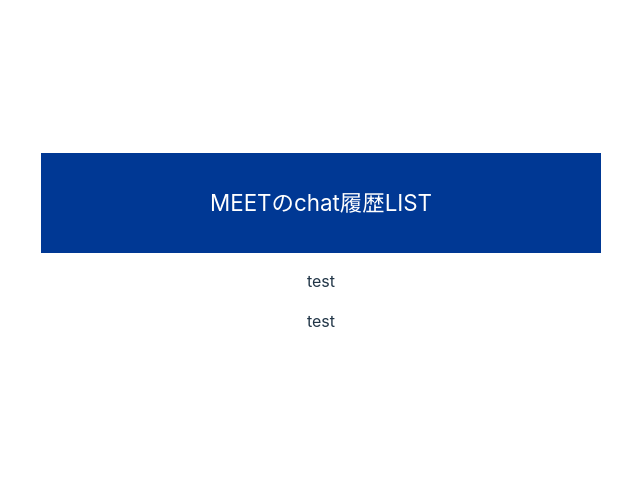
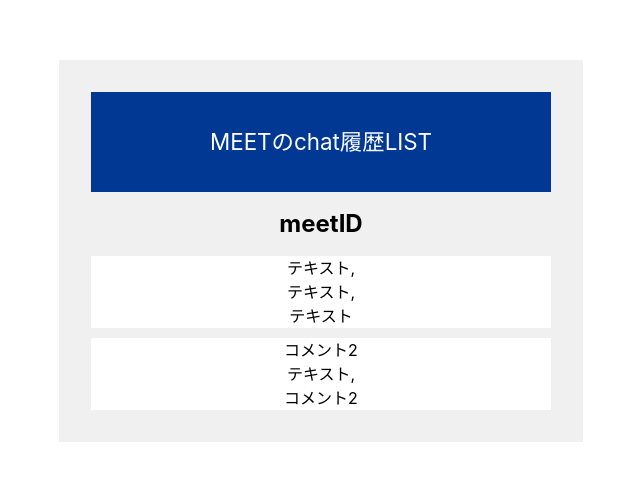
Before and after one commit to tatsuo-1014/googlemeet-chat-message-auto-register, a React (Vite) app: page / in a window 1280 px wide. Shown: the part 149-630 px from the top of the page, without its empty margins (319-959 px from the left). Built offline with nearby package versions, Linux system fonts and the light colour scheme.

Commit message:
add lists component and adjust design

```diff
--- a/src/App.css
+++ b/src/App.css
@@ -1,11 +1,20 @@
 #root {
-  max-width: 1280px;
+  /*max-width: 1280px;*/
   margin: 0 auto;
   padding: 2rem;
   text-align: center;
-  min-width: 560px;
+  min-width: 460px;
+  max-width: 100%;
+  background-color: #f0f0f0;
+}
 
-}
+/*@media only screen and (max-width: 560px){*/
+/*  #root{*/
+/*    min-width: 100%;*/
+/*    padding: 0;*/
+/*  }*/
+/*}*/
+
 
 .logo {
   height: 6em;
--- a/src/App.jsx
+++ b/src/App.jsx
@@ -6,7 +6,6 @@
 import Header from "./modules/organisms/Header";
 import List from "./modules/organisms/List"
 import Message from "./modules/organisms/Message";
-
 
 function App() {
     // const [count, setCount] = useState(0)
--- a/src/index.css
+++ b/src/index.css
@@ -6,7 +6,7 @@
 
   color-scheme: light dark;
   color: rgba(255, 255, 255, 0.87);
-  background-color: #242424;
+  /*background-color: #242424;*/
 
   font-synthesis: none;
   text-rendering: optimizeLegibility;
--- a/src/modules/organisms/List/index.jsx
+++ b/src/modules/organisms/List/index.jsx
@@ -6,7 +6,7 @@
 
 export const List = ({className,...props}) => {
     return(
-        <div className={[styles.list , className].join(' ')}>
+        <div className={[styles.list , className].join(' ')} {...props} >
             <Heading tag={'h2'} visualLevel={3} >chatのタイトル</Heading>
             <Txt size={'m'}>chatのID</Txt>
             <Txt size={'s'}>chatの日付</Txt>
--- /dev/null
+++ b/src/modules/organisms/Lists/lists.module.scss
@@ -0,0 +1,4 @@
+.lists{
+  margin-top: 10px;
+  max-width: 100%;
+}
--- a/src/modules/organisms/Message/index.jsx
+++ b/src/modules/organisms/Message/index.jsx
@@ -3,18 +3,26 @@
 import Heading from "../../atoms/Heading";
 import styles from "./message.module.scss"
 
-export const Message = ({...props}) => {
+export const Message = ({className,...props}) => {
 
     return (
-        <div className={'message'}>
-            <div className={'message__inner'}>
+        <div className={[styles.message,className].join(' ')}>
+            <div className={[styles.message__inner]}>
                 <div className={'content'}>
-                    <p>
-                        test
-                    </p>
-                    <p>
-                        test
-                    </p>
+                    <Heading tag={'h2'} visualLevel={3} >meetID</Heading>
+
+                    <div className={'messageBlocks'}>
+                        <div className={[styles.messageBlock]}>
+                            テキスト,<br/>
+                            テキスト,<br/>
+                            テキスト
+                        </div>
+                        <div className={[styles.messageBlock]}>
+                            コメント2<br/>
+                            テキスト,<br/>
+                            コメント2
+                        </div>
+                    </div>
                 </div>
             </div>
         </div>
--- a/src/modules/organisms/Message/message.module.scss
+++ b/src/modules/organisms/Message/message.module.scss
@@ -0,0 +1,17 @@
+.message{
+  color: #000;
+  &__inner{
+
+  }
+}
+
+.messageBlocks{
+
+}
+.messageBlock{
+  margin-top: 10px;
+  background-color: #fff;
+  & + .messageBlock{
+
+  }
+}
```
Also changed, not shown: src/content.js (+6 -6 lines), src/modules/organisms/Lists/index.jsx (added, +15 -0 lines).
